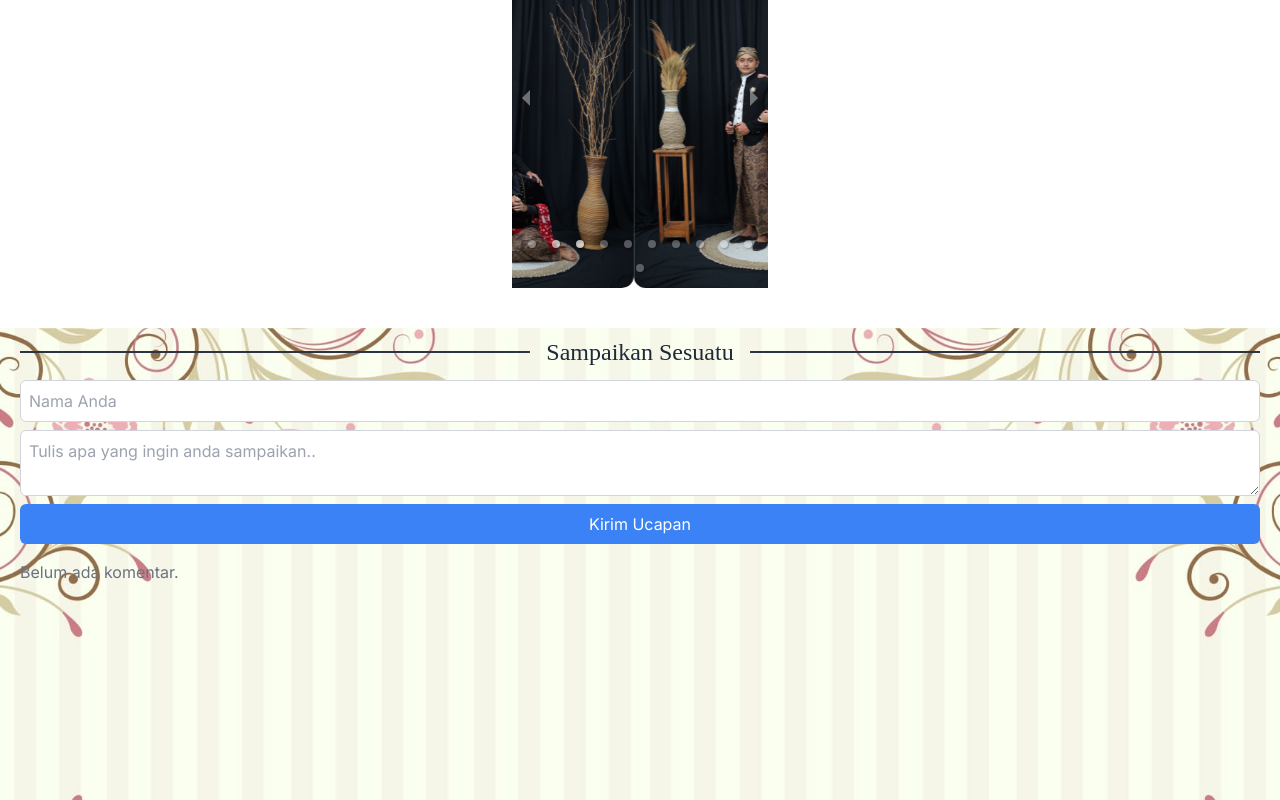
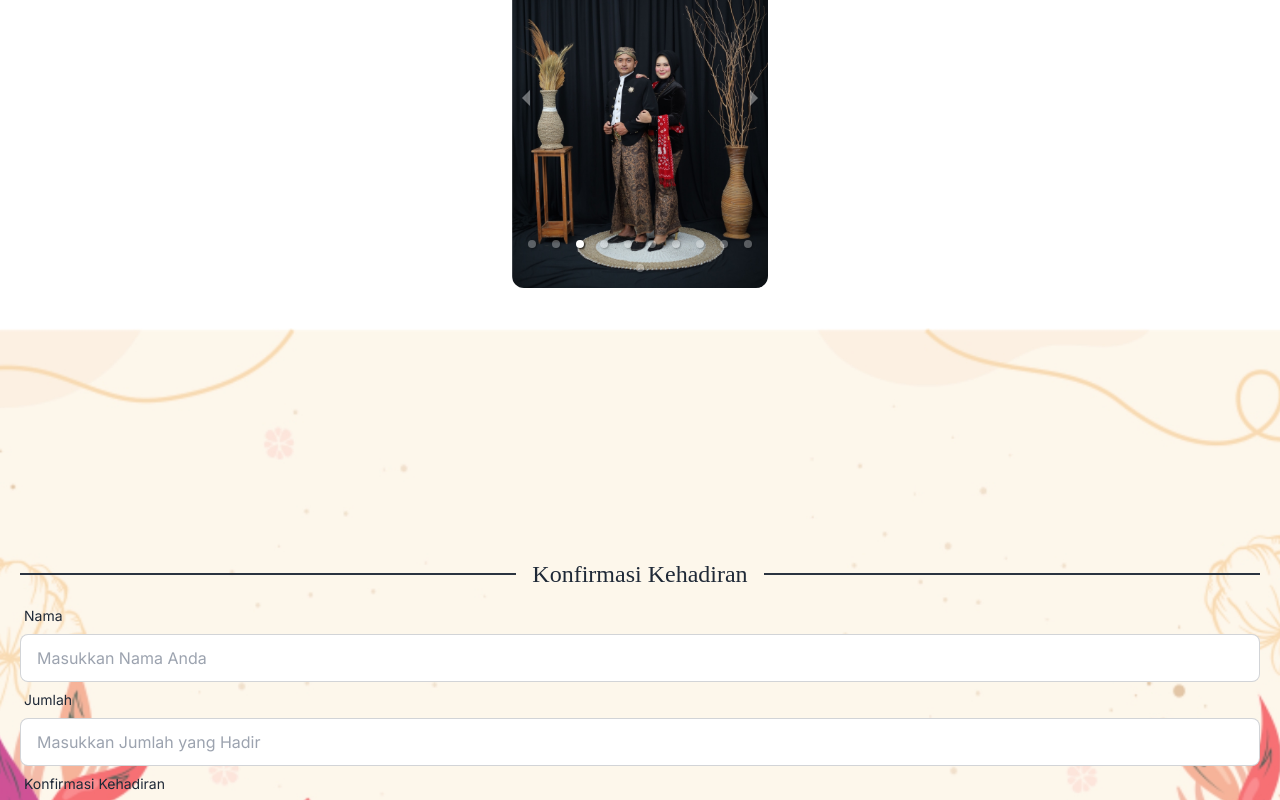
Before and after one commit to skinylabs/wedding-diqi-linda, a Next.js app: page /invitation in a window 1280 px wide. Shown: the part 2000-2800 px from the top of the page. Built offline with nearby package versions, Linux system fonts and the light colour scheme.

Commit message:
fix local storage 3

```diff
--- a/src/app/invitation/page.jsx
+++ b/src/app/invitation/page.jsx
@@ -29,9 +29,9 @@ const InvitationPage = () => (
     <section id="gallery">
       <Gallery />
     </section>
-    {/* <section id="kehadiran">
+    <section id="kehadiran">
       <Kehadiran />
-    </section> */}
+    </section>
     <section id="comment">
       <Komentar />
     </section>
```
